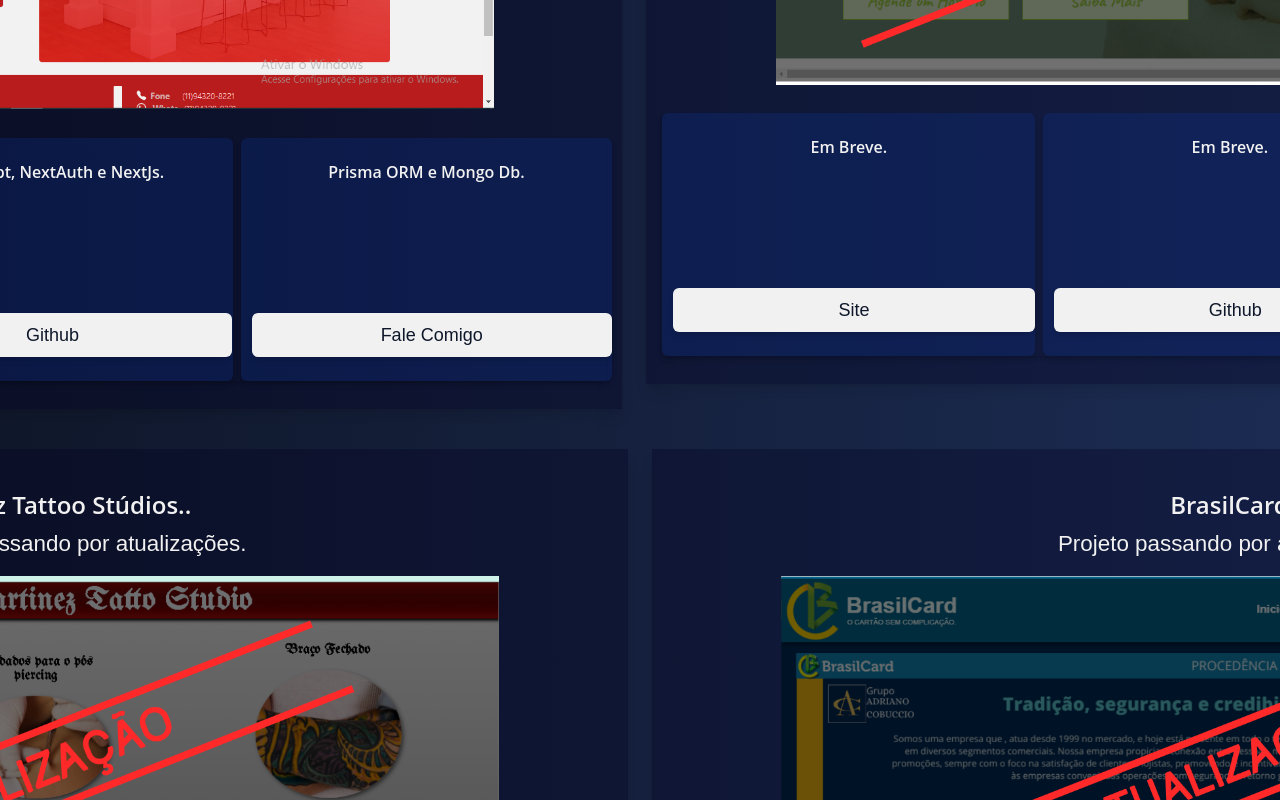
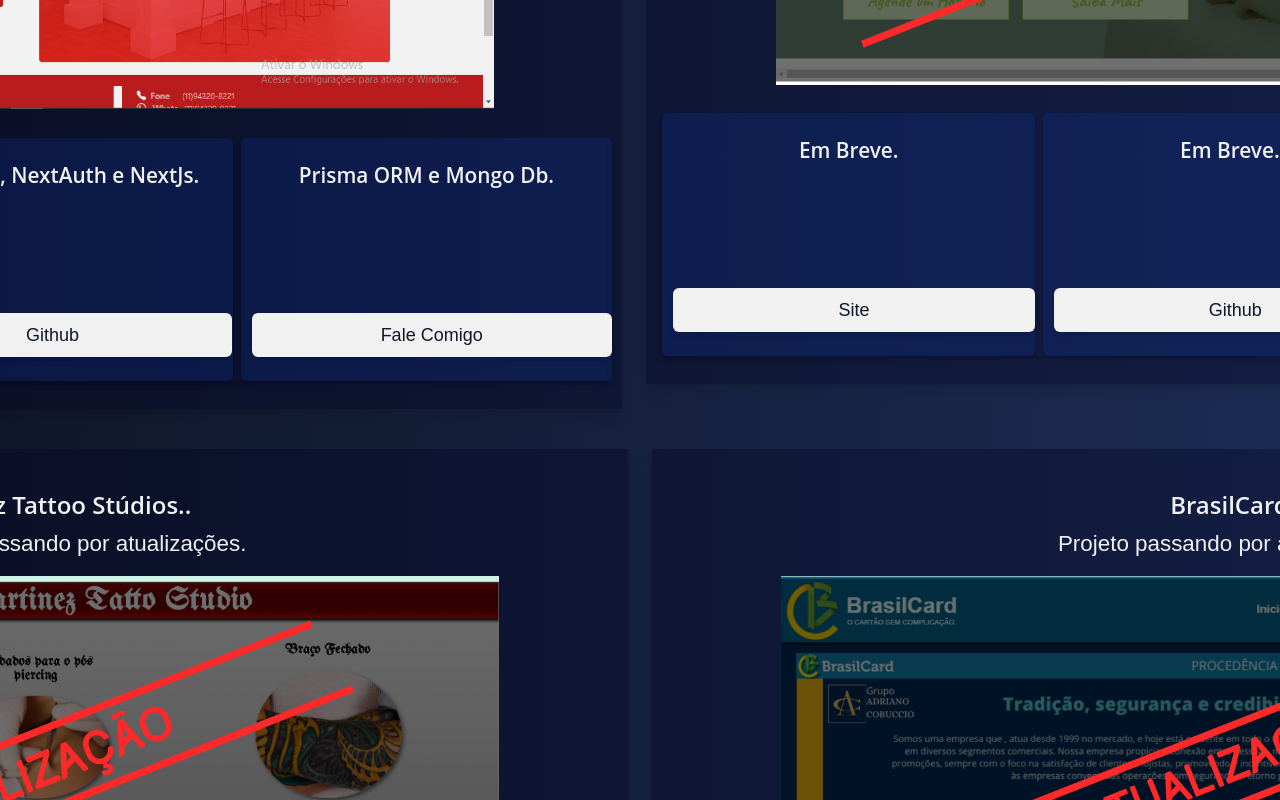
Before and after one commit to Edsonsantos0840/protifolioAntigo, a Next.js app: page / in a window 1280 px wide. Shown: the part 2640-3440 px from the top of the page. Built offline with nearby package versions, Linux system fonts and the light colour scheme.

Commit message:
ajustes no tamanho das fontes.

```diff
--- a/src/app/components/cards/CardProjeto.tsx
+++ b/src/app/components/cards/CardProjeto.tsx
@@ -47,7 +47,7 @@ export default function CardProjeto(props: PropsCardProjeto) {
           </div>
           <div className="flex justify-between items-center w-[100%] gap-2 shadow-md my-3 ">
           <div className="bg-[var(--opacitySucess)] p-2 md:p-4 flex flex-col justify-between items-center shadow-md hover:scale-105  hover:bg-[var(--opacityError)] rounded-md min-h-[22vh] min-w-[29vw] md:min-h-[19vw] md:w-[33%]">
-            <h3 className="text-[var(--base)] text-[1rem] md:my-2 ">
+            <h3 className="text-[var(--base)] text-[1rem] md:text-[1.3rem] md:my-2 ">
                {props.tec1}
             </h3>
             <Link href={props.site} target="_blank" className=" w-[103%]">
@@ -55,7 +55,7 @@ export default function CardProjeto(props: PropsCardProjeto) {
             </Link>
           </div>
           <div className="bg-[var(--opacitySucess)] p-2 md:p-4 flex flex-col justify-between items-center shadow-md hover:scale-105  hover:bg-[var(--opacityError)] rounded-md min-h-[22vh] min-w-[29vw] md:min-h-[19vw] md:w-[33%]">
-          <h3 className="text-[var(--base)] text-[1rem] md:my-2 ">
+          <h3 className="text-[var(--base)] text-[1rem] md:text-[1.3rem] md:my-2 ">
               {props.tec2}
             </h3>
             <Link href={props.git} target="_blank" className=" md:w-[103%]">
@@ -63,7 +63,7 @@ export default function CardProjeto(props: PropsCardProjeto) {
             </Link>
           </div>
           <div className="bg-[var(--opacitySucess)] p-2 md:p-4 flex flex-col justify-between items-center shadow-md hover:scale-105  hover:bg-[var(--opacityError)] rounded-md min-h-[22vh] min-w-[29vw] md:min-h-[19vw] md:w-[33%]">
-          <h3 className="text-[var(--base)] text-[1rem] md:my-2 ">
+          <h3 className="text-[var(--base)] text-[1rem] md:text-[1.3rem] md:my-2 ">
              {props.tec3}
             </h3>
             <Link href={props.whats} target="_blank" className=" md:w-[103%]">
```
